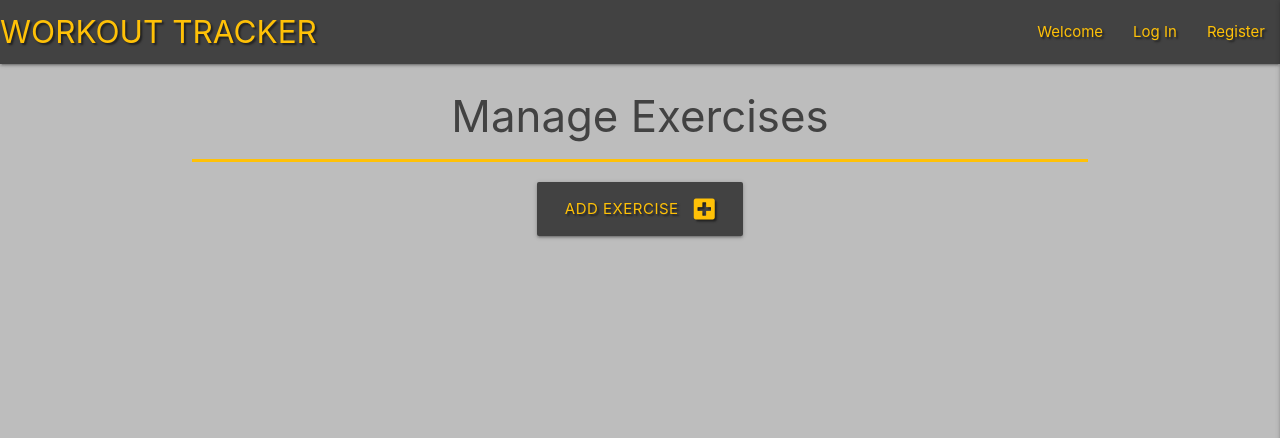
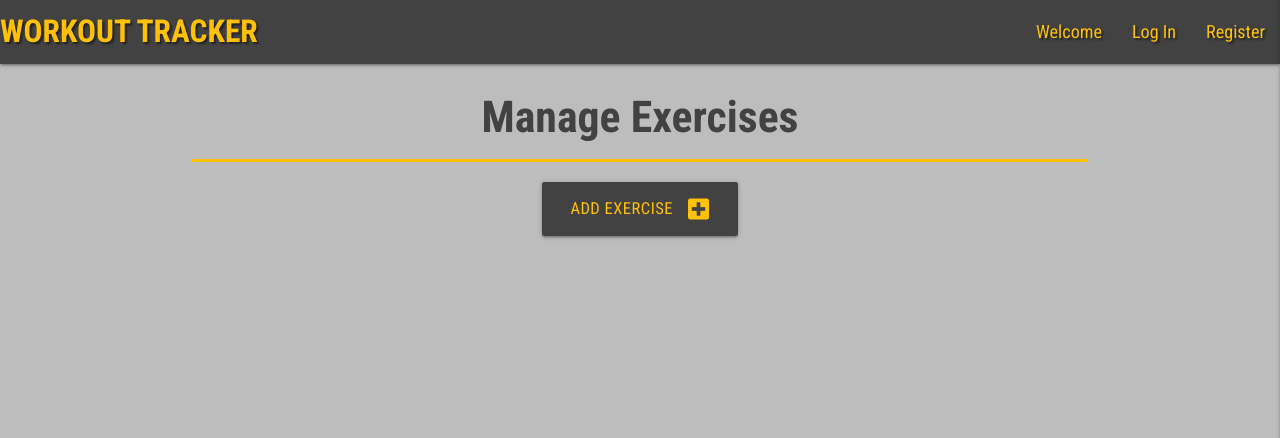
Before and after one commit to Code-Institute-Submissions/M-E-C-20-workout-tracker_AugResub, a Flask app: page /manage_exercises in a window 1280 px wide. Shown: the top 438 px of the page. Run offline with Flask 2, Linux system fonts and the light colour scheme; data that the repository does not hold is empty; some libraries are stand-ins or nearby versions.

Commit message:
Update font style

```diff
--- a/app.py
+++ b/app.py
@@ -85,7 +85,7 @@ def login():
             if check_password_hash(
                     existing_user["password"], request.form.get("password")):
                         session["user"] = request.form.get("username").lower()
-                        flash("Welcome {},".format(
+                        flash("Welcome {}".format(
                             request.form.get("username")))
                         return redirect(
                             url_for(
@@ -138,7 +138,7 @@ def add_workout():
             "created_by": session["user"]
         }
         mongo.db.routines.insert_one(workout)
-        flash("Workout Successfully Added")
+        flash("Workout Added")
         return redirect(url_for("get_workouts"))
 
     exercise = mongo.db.exercise.find().sort("exercise_name", 1)
@@ -159,7 +159,7 @@ def edit_workout(workout_id):
             "created_by": session["user"]
         }
         mongo.db.routines.update({"_id": ObjectId(workout_id)}, submit)
-        flash("Workout Successfully Updated")
+        flash("Workout Updated")
 
     workout = mongo.db.routines.find_one({"_id": ObjectId(workout_id)})
     exercise = mongo.db.exercise.find().sort("exercise_name", 1)
@@ -170,7 +170,7 @@ def edit_workout(workout_id):
 @app.route("/delete_planned_workout/<workout_id>")
 def delete_planned_workout(workout_id):
     mongo.db.routines.remove({"_id": ObjectId(workout_id)})
-    flash("Workout Successfully Deleted")
+    flash("Workout Deleted")
     return redirect(url_for("get_workouts"))
 
 
@@ -180,7 +180,7 @@ def delete_completed_workout(workout_id):
         {"username": session["user"]})["username"]
 
     mongo.db.completed_workouts.remove({"_id": ObjectId(workout_id)})
-    flash("Workout Successfully Deleted")
+    flash("Workout Deleted")
     return redirect(url_for("workout_history", username=username))
 
 
@@ -203,7 +203,7 @@ def complete_workout(workout_id):
         }
         mongo.db.completed_workouts.insert_one(workout)
         mongo.db.routines.remove({"_id": ObjectId(workout_id)})
-        flash("Workout Successfully Added")
+        flash("Workout Added")
         return redirect(url_for("workout_history", username=username))
 
     workout = mongo.db.routines.find_one({"_id": ObjectId(workout_id)})
--- a/static/css/style.css
+++ b/static/css/style.css
@@ -4,6 +4,7 @@
 
 .flashes h4 {
     line-height: 2;
+    border: 5px dashed #ffc107;
 }
 
 .btn-small {
@@ -38,3 +39,24 @@
     height: 70vh;
     width: 100%;
 }
+
+.head-font {
+    font-family: 'Roboto Condensed', sans-serif;
+    font-weight: 700;
+}
+
+.content-font {
+    font-family: 'Roboto Condensed', sans-serif;
+    font-weight: 400;
+    font-size: 1.1em;
+}
+
+.card .card-content p  {
+    font-family: 'Roboto Condensed', sans-serif;
+    font-weight: 400;
+}
+
+#title-font {
+    font-family: 'Roboto Condensed', sans-serif;
+    font-weight: 700;
+}
--- a/templates/base.html
+++ b/templates/base.html
@@ -4,14 +4,25 @@
     <meta charset="UTF-8">
     <meta http-equiv="X-UA-Compatible" content="IE=edge">
     <meta name="viewport" content="width=device-width, initial-scale=1.0">
+
+    <!-- Font Awesome -->
     <link rel="stylesheet" href="https://cdnjs.cloudflare.com/ajax/libs/font-awesome/5.15.3/css/all.min.css"
         integrity="sha512-iBBXm8fW90+nuLcSKlbmrPcLa0OT92xO1BIsZ+ywDWZCvqsWgccV3gFoRBv0z+8dLJgyAHIhR35VZc2oM/gI1w=="
         crossorigin="anonymous" type="text/css">
+
+    <!-- Materialize -->
     <link rel="stylesheet" href="https://cdnjs.cloudflare.com/ajax/libs/materialize/1.0.0/css/materialize.min.css"
         type="text/css">
-        <link rel="stylesheet" href="{{ url_for('static', filename='css/style.css') }}" type="text/css">
-        {% block styles %}
-        {% endblock %}
+
+    <!-- Google Fonts -->
+    <link rel="preconnect" href="https://fonts.gstatic.com">
+    <link href="https://fonts.googleapis.com/css2?family=Roboto+Condensed:wght@300;400;700&display=swap" rel="stylesheet">
+
+    <!-- CSS -->
+    <link rel="stylesheet" href="{{ url_for('static', filename='css/style.css') }}" type="text/css">
+    {% block styles %}
+    {% endblock %}
+
     <title>Workout Tracker</title>
 </head>
 <body class="grey lighten-1">
@@ -23,28 +34,28 @@
                 <div class="nav-wrapper">
                     {% if session.user %}
                         <a href="{{ url_for('get_workouts') }}"
-                            class="brand-logo left hide-on-small-only amber-text">WORKOUT TRACKER</a>
+                            class="brand-logo left hide-on-small-only amber-text head-font">WORKOUT TRACKER</a>
                     {% else %}
                         <a href="{{ url_for('welcome_page') }}"
-                                class="brand-logo left hide-on-small-only amber-text">WORKOUT TRACKER</a>
+                                class="brand-logo left hide-on-small-only amber-text head-font">WORKOUT TRACKER</a>
                     {% endif %}
                     <a href="#" data-target="mobile-demo" class="sidenav-trigger right"><i
                             class="fas fa-bars amber-text"></i></a>
-                    <ul class="right hide-on-med-and-down amber-text">
+                    <ul class="right hide-on-med-and-down content-font">
                         {% if session.user %}
-                        <li><a href="{{ url_for('get_workouts') }}" class=" amber-text">Workout Planner</a></li>
+                        <li><a href="{{ url_for('get_workouts') }}" class="amber-text content-font">Workout Planner</a></li>
                         <li><a href="{{ url_for('workout_history', username=session['user']) }}"
-                                class=" amber-text">Workout History</a>
+                                class=" amber-text content-font">Workout History</a>
                         </li>
-                        <li><a href="{{ url_for('add_workout') }}" class=" amber-text">New Workout</a></li>
+                        <li><a href="{{ url_for('add_workout') }}" class="amber-text content-font">New Workout</a></li>
                         {% if session.user|lower == "admin"|lower %}
-                        <li><a href="{{ url_for('manage_exercises') }}" class=" amber-text">Exercises</a></li>
+                        <li><a href="{{ url_for('manage_exercises') }}" class="amber-text content-font">Exercises</a></li>
                         {% endif %}
-                        <li><a href="{{ url_for('logout') }}" class=" amber-text">Log Out</a></li>
+                        <li><a href="{{ url_for('logout') }}" class="amber-text content-font">Log Out</a></li>
                         {% else %}
-                        <li><a href="{{ url_for('welcome_page') }}" class=" amber-text">Welcome</a></li>
-                        <li><a href="{{ url_for('login') }}" class=" amber-text">Log In</a></li>
-                        <li><a href="{{ url_for('register') }}" class=" amber-text">Register</a></li>
+                        <li><a href="{{ url_for('welcome_page') }}" class="amber-text content-font">Welcome</a></li>
+                        <li><a href="{{ url_for('login') }}" class="amber-text content-font">Log In</a></li>
+                        <li><a href="{{ url_for('register') }}" class="amber-text content-font">Register</a></li>
                         {% endif %}
                     </ul>
                 </div>
@@ -57,17 +68,17 @@
                 <i class="fas fa-dumbbell amber-text"></i>
             </li>
             {% if session.user %}
-                <li><a href="{{ url_for('get_workouts') }}" class=" amber-text">Workout Planner</a></li>
+                <li><a href="{{ url_for('get_workouts') }}" class="amber-text">Workout Planner</a></li>
                 <li><a href="{{ url_for('workout_history', username=session['user']) }}" class=" amber-text">Workout History</a></li>
-                <li><a href="{{ url_for('add_workout') }}" class=" amber-text">New Workout</a></li>
+                <li><a href="{{ url_for('add_workout') }}" class="amber-text">New Workout</a></li>
             {% if session.user|lower == "admin"|lower %}
-                <li><a href="{{ url_for('manage_exercises') }}" class=" amber-text">Exercises</a></li>
+                <li><a href="{{ url_for('manage_exercises') }}" class="amber-text">Exercises</a></li>
             {% endif %}
-                <li><a href="{{ url_for('logout') }}" class=" amber-text">Log Out</a></li>
+                <li><a href="{{ url_for('logout') }}" class="amber-text">Log Out</a></li>
             {% else %}
-                <li><a href="{{ url_for('welcome_page') }}" class=" amber-text">Welcome</a></li>
-                <li><a href="{{ url_for('login') }}" class=" amber-text">Log In</a></li>
-                <li><a href="{{ url_for('register') }}" class=" amber-text">Register</a></li>
+                <li><a href="{{ url_for('welcome_page') }}" class="amber-text">Welcome</a></li>
+                <li><a href="{{ url_for('login') }}" class="amber-text">Log In</a></li>
+                <li><a href="{{ url_for('register') }}" class="amber-text">Register</a></li>
             {% endif %}
         </ul>
     </header>
@@ -79,7 +90,7 @@
                 {% for message in messages %}
                     <div class="row flashes">
                         <div class="col s6 offset-s3">
-                            <h4 class="amber center-align">{{ message }}</h4>
+                            <h4 class="center-align grey-text text-darken-3 head-font">{{ message }}</h4>
                         </div>
                     </div>
                 {% endfor %}
--- a/templates/exercises.html
+++ b/templates/exercises.html
@@ -4,14 +4,14 @@
     <!-- page heading -->
     <div class="row">
         <div class="col s12 underline">
-            <h3 class="grey-text text-darken-3 center-align">Manage Exercises</h3>
+            <h3 class="grey-text text-darken-3 center-align head-font">Manage Exercises</h3>
         </div>
     </div>
 
     <!-- add new exercise to the db -->
     <div class="row">
         <div class="col s12 center-align">
-            <a href="{{ url_for('update_exercise_db') }}" class="btn-large grey darken-3 amber-text text-shadow">
+            <a href="{{ url_for('update_exercise_db') }}" class="btn-large grey darken-3 amber-text content-font">
                 Add Exercise <i class="fas fa-plus-square right"></i>
             </a>
         </div>
@@ -21,25 +21,28 @@
         {% for exercise in exercises %}
             <div class="col s12 m6 xl3">
                 <div class="card grey lighten-3 center-align">
+                    <!-- exercise name -->
                     <div class="card-content">
-                        <span class="card-title">{{ exercise.exercise_name }}</span>
+                        <span class="card-title" id="title-font">{{ exercise.exercise_name }}</span>
                     </div>
                     <div class="card-action">
+                        <!-- edit and delete buttons -->
                         <a href="{{ url_for('edit_exercise_db', exercise_id=exercise._id) }}"
-                            class="btn grey darken-3 amber-text accent-4">Edit</a>
+                            class="btn grey darken-3 amber-text accent-4 content-font">Edit</a>
                         <a href="#confirm_deletion_modal{{ exercise._id }}"
-                            class="btn amber grey-text text-darken-3 modal-trigger">Delete</a>
+                            class="btn amber grey-text text-darken-3 content-font modal-trigger">Delete</a>
                         <!-- confirm deletion modal -->
                         <div id="confirm_deletion_modal{{ exercise._id }}" class="modal">
-                            <div class="modal-content grey lighten-3 grey-text text-darken-3 center align">
+                            <div class="modal-content grey lighten-3 grey-text text-darken-3 center align head-font">
                                 <h4>Confirm Deletion</h4>
                                 <p>Are you sure you wish to delete?</p>
                             </div>
                             <div class="modal-footer grey lighten-3">
                                 <div class="center-align">
-                                    <a href="#!" class="btn-small modal-close grey darken-3 amber-text accent-4">Cancel</a>
+                                    <a href="#!"
+                                        class="btn-small modal-close grey darken-3 amber-text accent-4 content-font">Cancel</a>
                                     <a href="{{ url_for('delete_exercise_db', exercise_id=exercise._id) }}"
-                                        class="btn-small amber grey-text text-darken-3 accent-4">Delete</a>
+                                        class="btn-small amber grey-text text-darken-3 accent-4 content-font">Delete</a>
                                 </div>
                             </div>
                         </div>
--- a/templates/update_exercise_db.html
+++ b/templates/update_exercise_db.html
@@ -4,12 +4,12 @@
     <!-- page heading -->
     <div class="row">
         <div class="col s12 underline">
-            <h3 class="grey-text text-darken-3 center-align">Add Exercise to Database</h3>
+            <h3 class="grey-text text-darken-3 center-align head-font">Add Exercise to Database</h3>
         </div>
     </div>
 
     <!-- add exercise to the db -->
-    <div class="row card-panel grey lighten-3">
+    <div class="row card-panel grey lighten-3 content-font">
         <form class="col s12" method="POST" action="{{ url_for('update_exercise_db') }}">
             <!-- exercise -->
             <div class="row">
@@ -23,7 +23,7 @@
             <!-- submit button -->
             <div class="row">
                 <div class="col s12 center-align">
-                    <button type="submit" class="btn-large grey darken-3 amber-text text-shadow">
+                    <button type="submit" class="btn-large grey darken-3 amber-text content-font">
                         Add Exercise <i class="fas fa-plus-square hide-on-small-only right"></i>
                     </button>
                 </div>
```
Also changed, not shown: templates/add_workout.html (+5 -6 lines), templates/complete_workout.html (+11 -11 lines), templates/edit_exercise_db.html (+5 -4 lines), templates/edit_workout.html (+9 -9 lines), templates/index.html (+4 -4 lines), templates/login.html (+4 -4 lines), templates/register.html (+5 -5 lines), templates/workout_history.html (+26 -17 lines), templates/workout_planner.html (+18 -10 lines).
